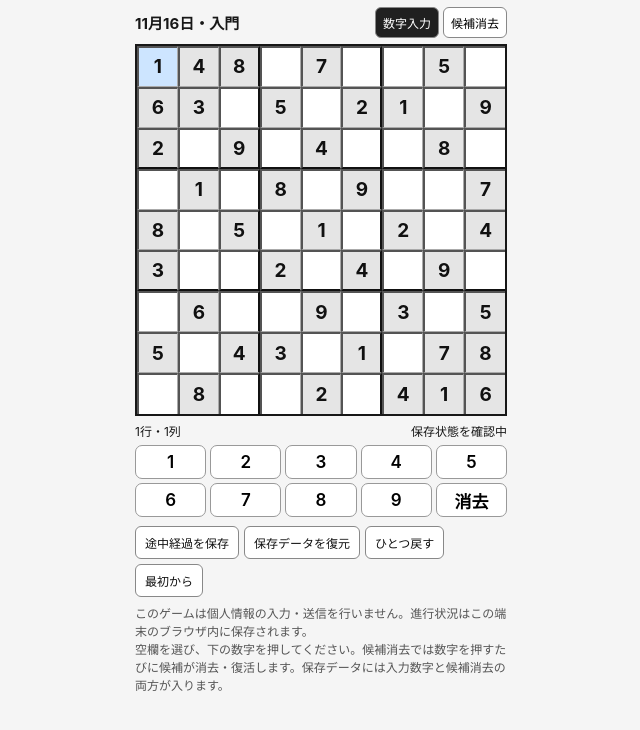
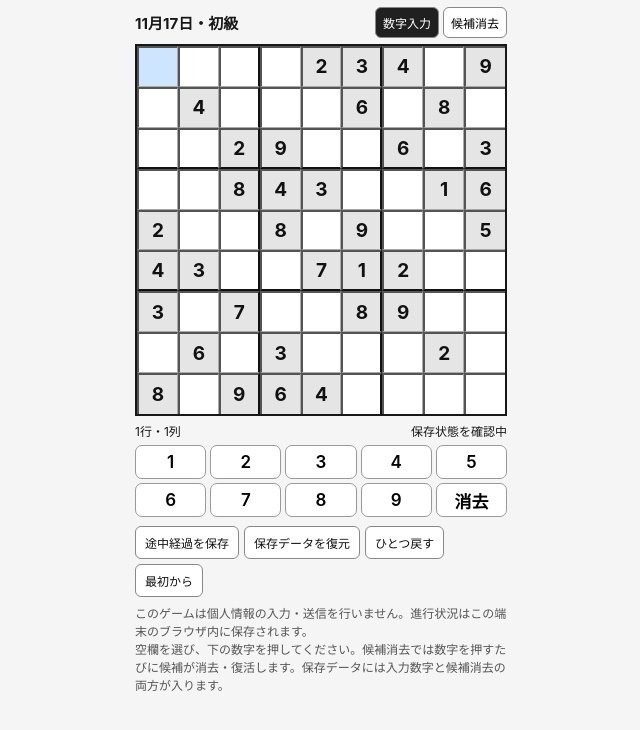
Before and after one commit to satoshi1118/sudoku-iphone, a plain HTML site: page index.html in a window 1280 px wide. Shown: the whole page, without its empty margins (319-959 px from the left). Drawn offline with Linux system fonts and the light colour scheme.

Commit message:
Update puzzle date and difficulty in index.html

```diff
--- a/index.html
+++ b/index.html
@@ -3,8 +3,8 @@
 </style></head><body><main class="wrap"><header><h1 id="puzzleTitle">数独</h1><div class="mode"><button id="answer" class="active">数字入力</button><button id="candidate">候補消去</button></div></header><div id="board" class="board" aria-label="数独盤面"></div><div class="status"><span id="pos">1行・1列</span><span id="saveStatus">保存状態を確認中</span></div><div id="keys" class="keys"></div><div class="tools"><button id="backup">途中経過を保存</button><label for="import" class="filebtn">保存データを復元</label><input type="file" id="import" accept=".json,application/json"><button id="undo">ひとつ戻す</button><button id="reset">最初から</button></div><p class="help">このゲームは個人情報の入力・送信を行いません。進行状況はこの端末のブラウザ内に保存されます。<br> 空欄を選び、下の数字を押してください。候補消去では数字を押すたびに候補が消去・復活します。保存データには入力数字と候補消去の両方が入ります。</p></main><script>
 'use strict';
 // ▼▼▼ 毎日の更新は次の2行だけ。2行まとめて置き換えてください。 ▼▼▼
-const PUZZLE_DATE='2026-11-16', DIFFICULTY='入門';
-const givens=[1,4,8,0,7,0,0,5,0,6,3,0,5,0,2,1,0,9,2,0,9,0,4,0,0,8,0,0,1,0,8,0,9,0,0,7,8,0,5,0,1,0,2,0,4,3,0,0,2,0,4,0,9,0,0,6,0,0,9,0,3,0,5,5,0,4,3,0,1,0,7,8,0,8,0,0,2,0,4,1,6];
+const PUZZLE_DATE='2026-11-17', DIFFICULTY='初級';
+const givens=[0,0,0,0,2,3,4,0,9,0,4,0,0,0,6,0,8,0,0,0,2,9,0,0,6,0,3,0,0,8,4,3,0,0,1,6,2,0,0,8,0,9,0,0,5,4,3,0,0,7,1,2,0,0,3,0,7,0,0,8,9,0,0,0,6,0,3,0,0,0,2,0,8,0,9,6,4,0,0,0,0];
 // ▲▲▲ ここまで ▲▲▲
 const DATE_ID=PUZZLE_DATE.replace(/-/g,'');
 const KEY='sudoku-'+DATE_ID+'-v1';
```
